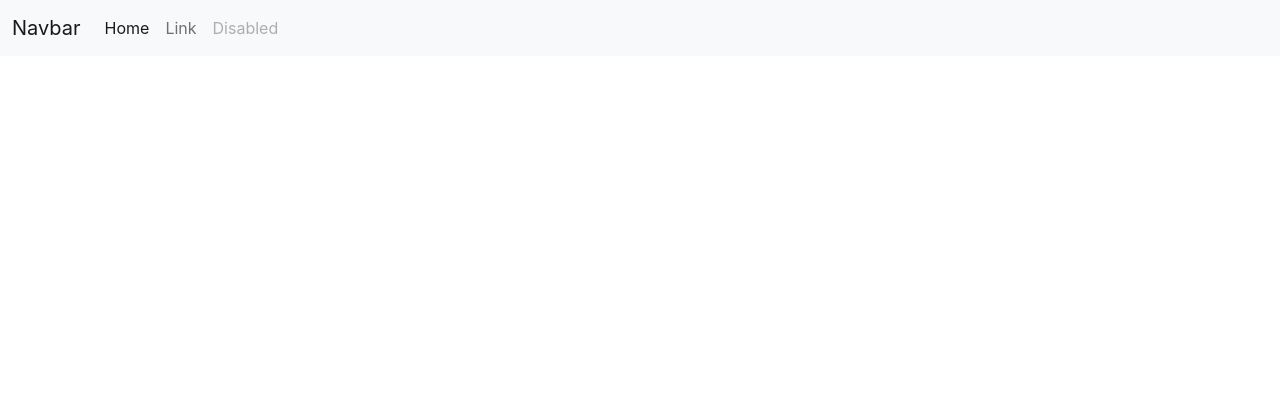
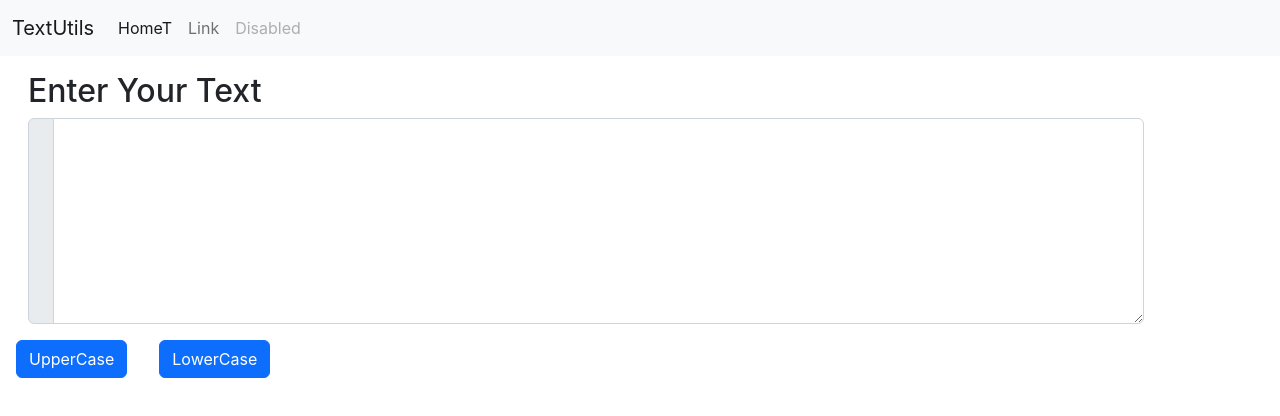
Before and after one commit to Parthgrow/textutilsnewnew, a React (Create React App) app: page / in a window 1280 px wide. Shown: the top 416 px of the page. Built offline with nearby package versions, Linux system fonts and the light colour scheme.

Commit message:
basic TextForm w(without Text summary and preview is ready)

```diff
--- a/src/App.js
+++ b/src/App.js
@@ -1,11 +1,13 @@
-import logo from './logo.svg';
+// import logo from './logo.svg';
 import './App.css';
 import Navbar from './components/Navbar';
+import TextForm from './components/TextForm';
 
 function App() {
   return (
     <>
-    <Navbar/>
+    <Navbar title="TextUtils" link1="HomeT"/>
+    <TextForm/>
 
     </>
   );
--- a/src/components/Navbar.js
+++ b/src/components/Navbar.js
@@ -1,26 +1,26 @@
 import React from 'react'
 
-export default function Navbar() {
+export default function Navbar(props) {
     return (
         <>
 
             <nav className="navbar navbar-expand-lg bg-light">
                 <div className="container-fluid">
-                    <a className="navbar-brand" href="/">Navbar</a>
+                    <a className="navbar-brand" href="/">{props.title}</a>
                     <button className="navbar-toggler" type="button" data-bs-toggle="collapse" data-bs-target="/navbarSupportedContent" aria-controls="navbarSupportedContent" aria-expanded="false" aria-label="Toggle navigation">
                         <span className="navbar-toggler-icon"></span>
                     </button>
                     <div className="collapse navbar-collapse" id="navbarSupportedContent">
                         <ul className="navbar-nav me-auto mb-2 mb-lg-0">
                             <li className="nav-item">
-                                <a className="nav-link active" aria-current="page" href="/">Home</a>
+                                <a className="nav-link active" aria-current="page" href="/">{props.link1}</a>
                             </li>
                             <li className="nav-item">
                                 <a className="nav-link" href="/">Link</a>
                             </li>
 
                             <li className="nav-item">
-                                <a className="nav-link disabled">Disabled</a>
+                                <a className="nav-link disabled" href="/">Disabled</a>
                             </li>
                         </ul>
 
--- /dev/null
+++ b/src/components/TextForm.js
@@ -0,0 +1,75 @@
+import React from 'react'
+import { useState } from 'react'
+
+export default function TextForm() {
+
+    const [text, setText] = useState(null);
+
+    const handleUpperCase = ()=>{
+
+        let newText = text.toUpperCase();
+        console.log("handleUpperCase() is clicked");
+
+        setText(newText);
+
+    };
+    const handleLowerCase = ()=>{
+
+        let newText = text.toLowerCase();
+        console.log("handleLowerCase() is clicked");
+
+        setText(newText);
+
+    };
+
+    const handleOnChange = (event)=>{
+        console.log("handleOnCHange() is clicked");
+        setText(event.target.value);
+
+    }
+
+
+    return (
+        <>
+
+            <div className="container my-3 mx-3">
+
+
+                <h2>Enter Your Text </h2>
+
+                <div className="input-group ">
+                    <span className="input-group-text"></span>
+                    <textarea className="form-control" aria-label="With textarea" rows="8" value={text} onChange={handleOnChange} ></textarea>
+                </div>
+
+
+
+
+
+
+
+            </div>
+
+            <button type="button" className="btn btn-primary mx-3 " onClick={handleUpperCase}>UpperCase</button>
+            <button type="button" className="btn btn-primary mx-3 " onClick={handleLowerCase}>LowerCase</button>
+
+            {/* <div className="container" my-3 mx-3>
+                <h2>Your Text Summary</h2>
+                <h2>Preview</h2>
+                <p> No. of Words are : {text.spli(" ").length}
+
+                    No. of Characters are: {text.length}
+
+                    Estimated Reading Time : {0.008*text.split(" ").length}
+
+                </p>
+                <p>{text}</p>
+            </div> */}
+
+
+
+
+
+        </>
+    );
+}
```
